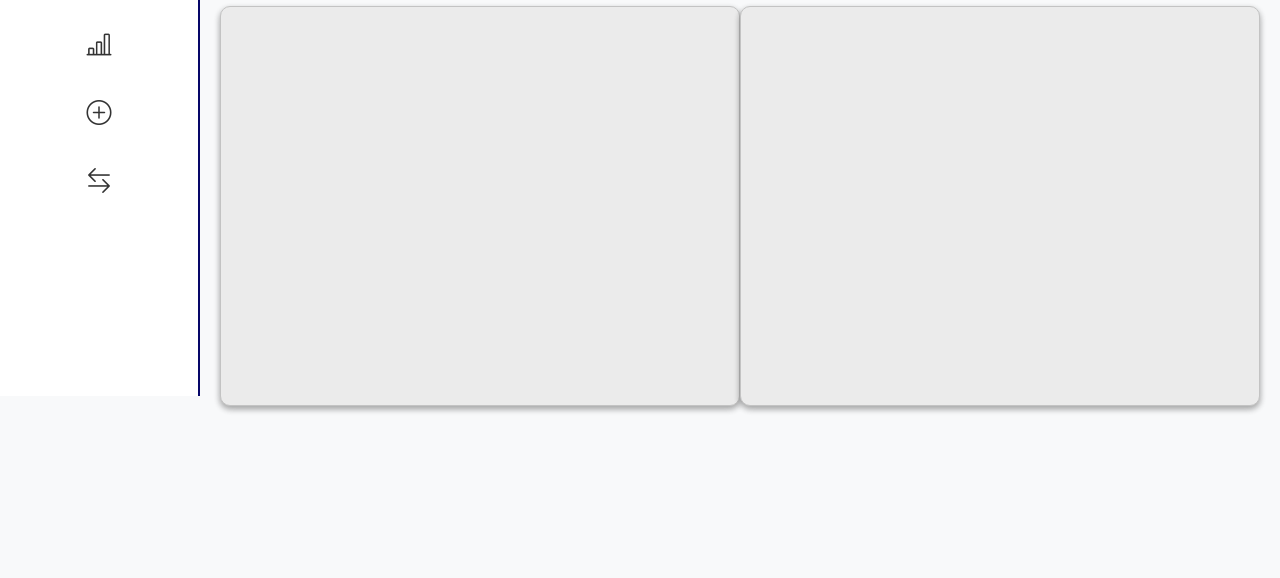
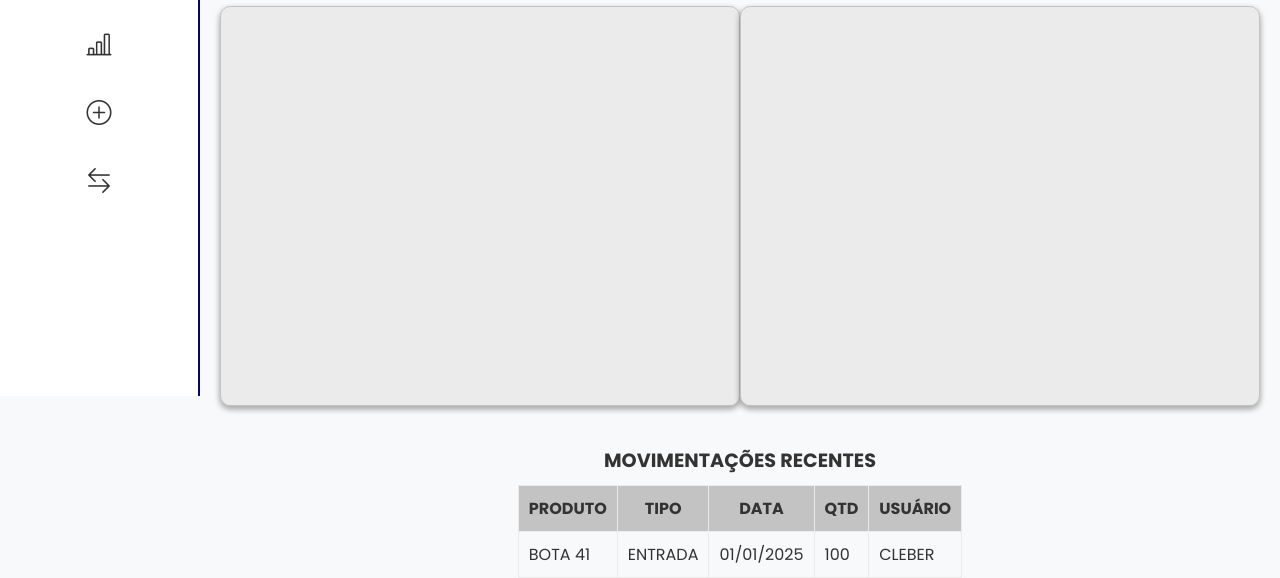
Before and after one commit to clebinho1994/gestao-de-estoque, a plain HTML site: page dashboard.html in a window 1280 px wide. Shown: the part 404-982 px from the top of the page. Before the commit the page ends 900 px from the top, so only its background shows below. Drawn offline with nearby package versions, Linux system fonts and the light colour scheme.

Commit message:
mais 1 dia rs

```diff
--- a/css/dashboard.css
+++ b/css/dashboard.css
@@ -139,3 +139,30 @@ header::before {
   align-items: center;
   justify-content: center;
 }
+
+.table {
+  display: flex;
+  justify-content: center;
+  align-items: center;
+  margin-top: 20px
+}
+
+.table table {
+  border-collapse: collapse;
+  text-align: left;
+}
+
+th, td {
+  padding: 10px;
+  border: 1px solid #ebebeb;
+
+}
+
+thead {
+  background-color: #c3c3c3;
+  text-align: center;
+}
+caption {
+  font-size: 1.2em;
+  margin-bottom: 10px;
+}
--- a/dashboard.html
+++ b/dashboard.html
@@ -76,6 +76,30 @@
 
       </div>
     </section>
+    <section class="table">
+      <table>
+        <caption><strong>MOVIMENTAÇÕES RECENTES</strong></caption>
+        <thead>
+          <tr>
+            <th>PRODUTO</th>
+            <th>TIPO</th>
+            <th>DATA</th>
+            <th>QTD</th>
+            <th>USUÁRIO</th>
+          </tr>
+        </thead>
+        <tbody>
+          <tr>
+            <td>BOTA 41</td>
+            <td>ENTRADA</td>
+            <td>01/01/2025</td>
+            <td>100</td>
+            <td>CLEBER</td>
+          </tr>
+        </tbody>
+
+      </table>
+    </section>
   </main>
   <script src="./js/script.js"></script>
 </body>
```
